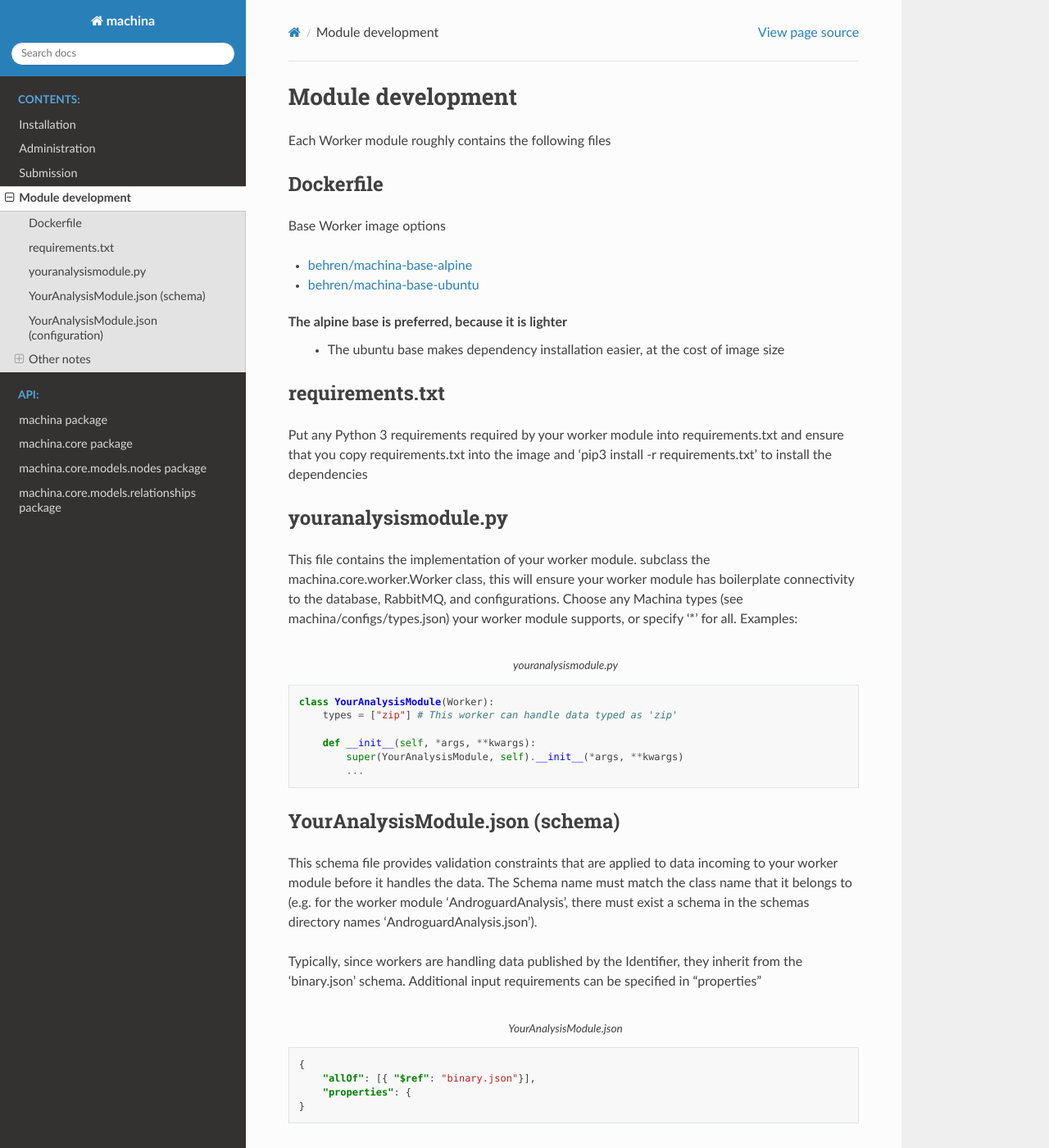
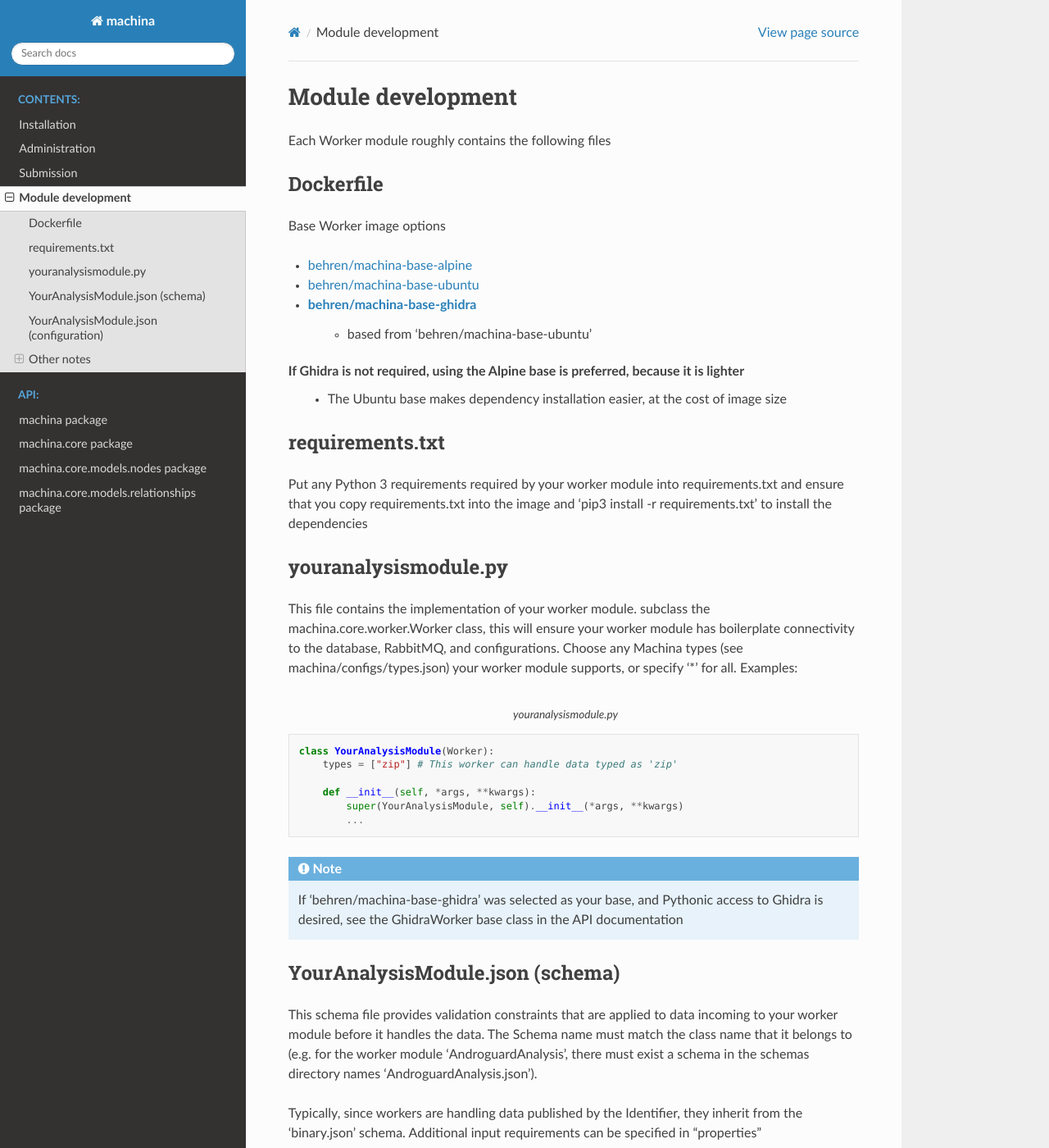
Before and after one commit to ehrenb/machina-docs, a Sphinx documentation site: the page built from docs/source/module_development.rst, in a window 1280 px wide and 1400 px high. Shown: the whole window at 82% size. Built offline with Sphinx 7.4.7 and the Read the Docs theme 2.0.0, drawn with Linux system fonts in a browser that asks for light colours.

Commit message:
add ghidra base reference in docs

```diff
--- a/docs/source/module_development.rst
+++ b/docs/source/module_development.rst
@@ -8,11 +8,13 @@
 
 Base Worker image options
 
-* `behren/machina-base-alpine <https://hub.docker.com/repository/docker/behren/machina-base-alpine>`_
-* `behren/machina-base-ubuntu <https://hub.docker.com/repository/docker/behren/machina-base-ubuntu>`_
+- `behren/machina-base-alpine <https://hub.docker.com/repository/docker/behren/machina-base-alpine>`_
+- `behren/machina-base-ubuntu <https://hub.docker.com/repository/docker/behren/machina-base-ubuntu>`_
+- `behren/machina-base-ghidra <https://hub.docker.com/repository/docker/behren/machina-base-ghidra>`_
+    - based from 'behren/machina-base-ubuntu'
 
-The alpine base is preferred, because it is lighter
-    - The ubuntu base makes dependency installation easier, at the cost of image size
+If Ghidra is not required, using the Alpine base is preferred, because it is lighter
+    - The Ubuntu base makes dependency installation easier, at the cost of image size
 
 requirements.txt
 -----------------------------------
@@ -35,6 +37,9 @@
         def __init__(self, *args, **kwargs):
             super(YourAnalysisModule, self).__init__(*args, **kwargs)
             ...
+
+.. note::
+    If 'behren/machina-base-ghidra' was selected as your base, and Pythonic access to Ghidra is desired, see the GhidraWorker base class in the API documentation
 
 YourAnalysisModule.json (schema)
 -----------------------------------
```
